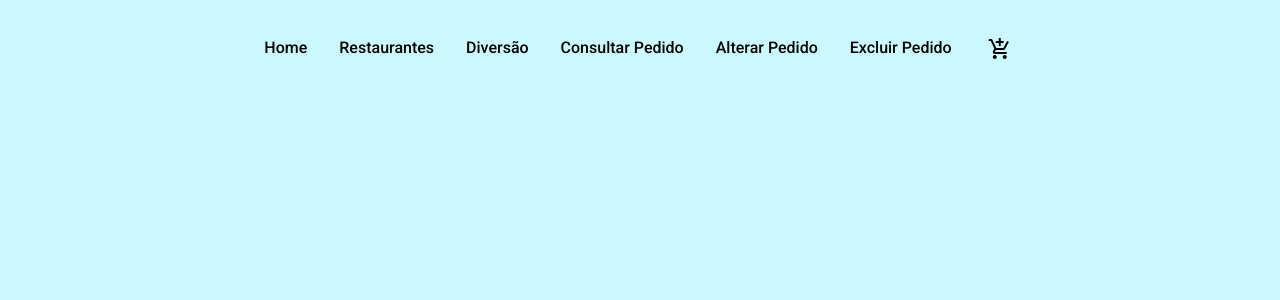
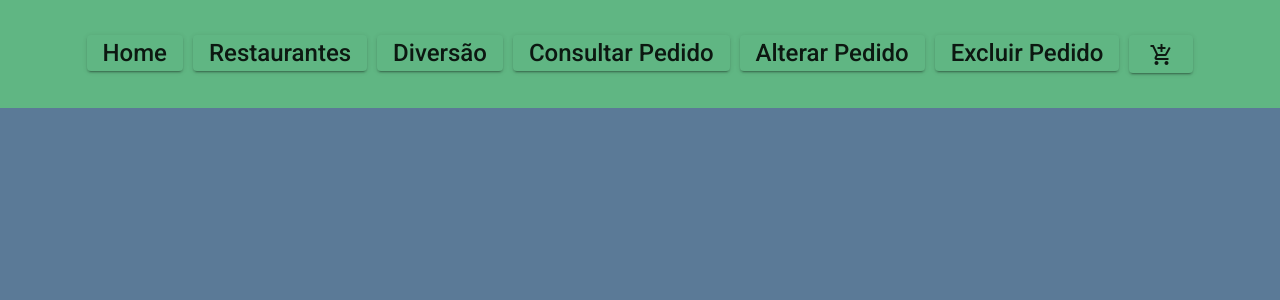
Before and after one commit to marcusmarinho/app2herokujson, an Angular app: page /crud in a window 1280 px wide. Shown: the top 300 px of the page. Built offline with nearby package versions, Linux system fonts and the light colour scheme.

Commit message:
layout changes

```diff
--- a/angular.json
+++ b/angular.json
@@ -28,7 +28,10 @@
               "src/assets"
             ],
             "styles": [
-              "./node_modules/@angular/material/prebuilt-themes/purple-green.css",
+             {
+              "input": "src/mat_custom_theme.scss"
+             },
+
               "src/styles.scss"
             ],
             "scripts": []
--- a/src/app/core/header/header.component.html
+++ b/src/app/core/header/header.component.html
@@ -1,22 +1,20 @@
 
 <nav class="navbar">
 
-    <button mat-button routerLinkActive="active" routerLink="">Home</button>
+    <button mat-raised-button routerLinkActive="active" routerLink="">Home</button>
 
-    <button mat-button routerLinkActive="active" routerLink="categoria/restaurantes">Restaurantes</button>
+    <button mat-raised-button routerLinkActive="active" routerLink="categoria/restaurantes">Restaurantes</button>
 
-    <button mat-button routerLinkActive="active" routerLink="categoria/diversao">Diversão</button>
+    <button mat-raised-button routerLinkActive="active" routerLink="categoria/diversao">Diversão</button>
 
-    <button mat-button routerLinkActive="active" routerLink="crud/consulta-pedido">Consultar Pedido</button>
+    <button mat-raised-button routerLinkActive="active" routerLink="crud/consulta-pedido">Consultar Pedido</button>
 
-    <button mat-button routerLinkActive="active" routerLink="crud/altera-pedido">Alterar Pedido</button>
+    <button mat-raised-button routerLinkActive="active" routerLink="crud/altera-pedido">Alterar Pedido</button>
 
-    <button mat-button routerLinkActive="active" routerLink="crud/deleta-pedido">Excluir Pedido</button>
+    <button mat-raised-button routerLinkActive="active" routerLink="crud/deleta-pedido">Excluir Pedido</button>
 
-    <button mat-button routerLinkActive="active" routerLink="order-purchase/ordem-compra">
+    <button mat-raised-button routerLinkActive="active" routerLink="order-purchase/ordem-compra">
       <span class="badge badge-info">{{this.cartService.getCartQt()}}</span> <mat-icon>add_shopping_cart</mat-icon></button>
-
-
 
 </nav>
 
--- a/src/app/core/header/header.component.scss
+++ b/src/app/core/header/header.component.scss
@@ -1,10 +1,20 @@
+@import '../../shared/utils/color';
+
 .navbar {
     padding: 30px;
     text-align: center;
+    background: $navBackground;
     button {
-        font-size: 1em;
+        font-size: 1.5em;
+        margin: 5px;
+        background: $btnColor;
     }
+    button:hover {
+        background: $btnHover;
+    }
+
 }
+
 
 .navmobol {
     display: none;
--- a/src/app/pages/category/fun/fun.component.scss
+++ b/src/app/pages/category/fun/fun.component.scss
@@ -1,10 +1,13 @@
 @import '../../../shared/utils/color';
 
 .secao {
-    width: 100%;
-    text-align: center;
+  text-align: center;
+  background: $toolbar;
+  box-shadow: 0 4px 8px 0 rgba(0, 0, 0, 0.2);
+  border-radius: 10px;
+  padding: 10px;
+  margin-bottom: 20px;
 }
-
 .flex-container {
     display: flex;
     flex-wrap: wrap;
@@ -13,8 +16,7 @@
         margin: 10px;
         .material-card {
             background: $cardBackground;
-            max-width: 400px;
-            max-height: 450px;
+            width: 400px;
             box-shadow: 0 4px 8px 0 rgba(0,0,0,0.2);
             transition: 0.3s;
 
@@ -48,7 +50,6 @@
       .card {
         .material-card {
           width: 300px;
-          height: 400px;
         }
       }
     }
--- a/src/app/pages/category/restaurants/restaurants.component.scss
+++ b/src/app/pages/category/restaurants/restaurants.component.scss
@@ -1,8 +1,12 @@
 @import '../../../shared/utils/color';
 
 .secao {
-    width: 100%;
-    text-align: center;
+  text-align: center;
+  background: $toolbar;
+  box-shadow: 0 4px 8px 0 rgba(0, 0, 0, 0.2);
+  border-radius: 10px;
+  padding: 10px;
+  margin-bottom: 20px;
 }
 
 .flex-container {
@@ -13,8 +17,7 @@
         margin: 10px;
         .material-card {
             background: $cardBackground;
-            max-width: 400px;
-            max-height: 450px;
+            width: 400px;
             box-shadow: 0 4px 8px 0 rgba(0,0,0,0.2);
             transition: 0.3s;
 
@@ -44,7 +47,6 @@
       .card {
         .material-card {
           width: 300px;
-          height: 400px;
         }
       }
     }
--- a/src/app/pages/crud/search-order/search-order.component.html
+++ b/src/app/pages/crud/search-order/search-order.component.html
@@ -1,6 +1,6 @@
 <div class="container">
 
-  <ng-template [ngIf]="order !== undefined" [ngIfElse]="errorHandle">
+  <ng-template [ngIf]="controle" [ngIfElse]="errorHandle">
     <h1 class="secao">Consultar Pedido</h1>
   </ng-template>
 
@@ -20,10 +20,10 @@
     <form [formGroup]="consultaFormulario" novalidate>
 
 
-        <h2>Dados de Entrega</h2>
+        <h2 class="form-title">Dados de Entrega</h2>
 
         <mat-form-field class="example-full-width">
-          <input type="text" formControlName="endereco" matInput placeholder="Endereço">
+          <input type="text"  formControlName="endereco" matInput placeholder="Endereço">
         </mat-form-field>
 
         <mat-form-field class="example-full-width">
@@ -34,7 +34,7 @@
           <input type="text" formControlName="complemento" matInput placeholder="Complemento">
         </mat-form-field>
 
-        <h2>Dados de Pagamento</h2>
+        <h2 class="form-title">Dados de Pagamento</h2>
 
         <mat-form-field class="example-full-width">
           <input type="text" formControlName="formaDePagamento" matInput placeholder="Forma de Pagamento">
@@ -54,11 +54,11 @@
 
         <div class="flex-item-card" >
           <mat-card class="material-card">
+
             <mat-card-header>
+              <mat-card-title class="card-title"> {{ item.titulo }}</mat-card-title>
+            </mat-card-header>
 
-              <mat-card-title class="card-title"> {{ item.titulo }}</mat-card-title>
-
-            </mat-card-header>
             <img mat-card-image [src]="item.img.url" alt="Imagem Oferta">
             <mat-card-content class="card-description">
               <p>{{ item.descricao_oferta }}</p>
--- a/src/app/pages/crud/search-order/search-order.component.scss
+++ b/src/app/pages/crud/search-order/search-order.component.scss
@@ -1,17 +1,16 @@
 @import '../../../shared//utils/color';
 
-
-h1, h2 {
+.secao {
   text-align: center;
+  background: $toolbar;
+  box-shadow: 0 4px 8px 0 rgba(0, 0, 0, 0.2);
+  border-radius: 10px;
+  padding: 10px;
+  margin-bottom: 20px;
 }
 
-h2 {
-  margin: 10px;
-}
-
-.secao {
-  width: 100%;
-  text-align: center;
+.form-title {
+  margin-bottom: 10px;
 }
 
 .secao-danger {
@@ -29,6 +28,7 @@ h2 {
   display: flex;
   flex-wrap: wrap;
   justify-content: center;
+  margin: 10px;
 }
 
 .flex-form {
@@ -39,19 +39,20 @@ h2 {
 
   form {
     width: 430px;
-    height: 300px;
-    padding: 16px;
+    height: 330px;
+    padding: 30px;
     box-shadow: 0 4px 8px 0 rgba(0, 0, 0, 0.2);
     border-radius: 4px;
+    background: $cardBackground;
   }
 
   .flex-item-card {
-    margin-left: 10px;
 
     .material-card {
-      width: 430px;
+      width: 400px;
       box-shadow: 0 4px 8px 0 rgba(0, 0, 0, 0.2);
       background: $cardBackground;
+
     }
   }
 }
@@ -72,9 +73,7 @@ mat-expansion-panel:hover {
 
     .flex-item-card {
       .material-card {
-        width: inherit;
-        margin-right: 8px;
-        margin-top: 10px;
+        width: 350px;
       }
     }
 
@@ -95,9 +94,7 @@ mat-expansion-panel:hover {
 
     .flex-item-card {
       .material-card {
-        width: inherit;
-        margin-right: 8px;
-        margin-top: 10px;
+        width: 200px;
       }
     }
 
--- a/src/app/pages/crud/search-order/search-order.component.ts
+++ b/src/app/pages/crud/search-order/search-order.component.ts
@@ -42,6 +42,7 @@ export class SearchOrderComponent implements OnInit {
           this.eraseForm();
           this.controle = false;
           this.controleValor = false;
+          return;
         }
         this.order = res;
         this.controle = true;
@@ -57,7 +58,7 @@ export class SearchOrderComponent implements OnInit {
   }
 
   public totalPedido(): number {
-    // let [...itensPedido] = this.order.itens
+
     let resultado: 0;
 
     this.order.itens.forEach(val => {
--- a/src/app/pages/home/home.component.scss
+++ b/src/app/pages/home/home.component.scss
@@ -4,13 +4,9 @@
   text-align: center;
   background: $toolbar;
   box-shadow: 0 4px 8px 0 rgba(0, 0, 0, 0.2);
-  transition: 0.3s;
   border-radius: 10px;
   padding: 10px;
-}
-
-.secao:hover {
-  transform: translateY(-4px);
+  margin-bottom: 20px;
 }
 
 .flex-container {
@@ -22,7 +18,6 @@
     .material-card {
       background: $cardBackground;
       width: 400px;
-      height: 400px;
       box-shadow: 0 4px 8px 0 rgba(0, 0, 0, 0.2);
       transition: 0.3s;
 
@@ -52,7 +47,6 @@
     .card {
       .material-card {
         width: 300px;
-        height: 350px;
       }
     }
   }
--- a/src/app/shared/utils/_color.scss
+++ b/src/app/shared/utils/_color.scss
@@ -1,12 +1,18 @@
 // Background Toolbarh1h2
-$bodyBackground: #cafafe;
+$bodyBackground: #5B7A97;
 $toolbar: #97CAEF;
 
+// Menu Background
+$navBackground: #60B683;
+
 // Cards
-$cardBackground: #FFFFFF;
-$cardHover: #55BCC9;
-$bordercardmachine:rgb(255, 255, 255);
+$cardBackground: #60B683;
+$cardHover: #B7EB21;
 
 // ExpansionPanel
-$panelBackground: #FFFFFF;
-$panelHover: #55BCC9;
+$panelBackground: #60B683;
+$panelHover: #B7EB21;
+
+// buttons
+$btnColor:#60B683;
+$btnHover: #B7EB21;
--- /dev/null
+++ b/src/mat_custom_theme.scss
@@ -0,0 +1,24 @@
+@import '~@angular/material/theming';
+// Plus imports for other components in your app.
+
+// Include the common styles for Angular Material. We include this here so that you only
+// have to load a single css file for Angular Material in your app.
+// Be sure that you only ever include this mixin once!
+@include mat-core();
+
+// Define the palettes for your theme using the Material Design palettes available in palette.scss
+// (imported above). For each palette, you can optionally specify a default, lighter, and darker
+// hue. Available color palettes: https://material.io/design/color/
+$mat_custom_theme-primary: mat-palette($mat-blue);
+$mat_custom_theme-accent:  mat-palette($mat-blue, A200, A100, A400);
+
+// The warn palette is optional (defaults to red).
+$mat_custom_theme-warn:    mat-palette($mat-blue);
+
+// Create the theme object (a Sass map containing all of the palettes).
+$mat_custom-theme: mat-light-theme($mat_custom_theme-primary, $mat_custom_theme-accent, $mat_custom_theme-warn);
+
+// Include theme styles for core and each component used in your app.
+// Alternatively, you can import and @include the theme mixins for each component
+// that you are using.
+@include angular-material-theme($mat_custom_theme);
--- a/src/styles.scss
+++ b/src/styles.scss
@@ -30,12 +30,12 @@ time, mark, audio, video {
 
 h1 {
 	font-weight: 500;
-	font-size: 2.5em;
+	font-size: 2em;
 	margin: 0;
 }
 h2 {
 	font-weight: 500;
-	font-size: 2em;
+	font-size: 1.5em;
 	margin: 0;
 }
 /* HTML5 display-role reset for older browsers */
@@ -66,3 +66,15 @@ table {
 
 html, body { height: 100%; }
 body { margin: 0; font-family: Roboto, "Helvetica Neue", sans-serif; }
+
+.mat-card-image {
+	width: inherit !important;
+	margin: 0 !important;
+	border-radius: 10px !important;
+}
+
+.mat-expansion-panel-body {
+	display: flex !important;
+	justify-content: center !important;
+
+}
```
